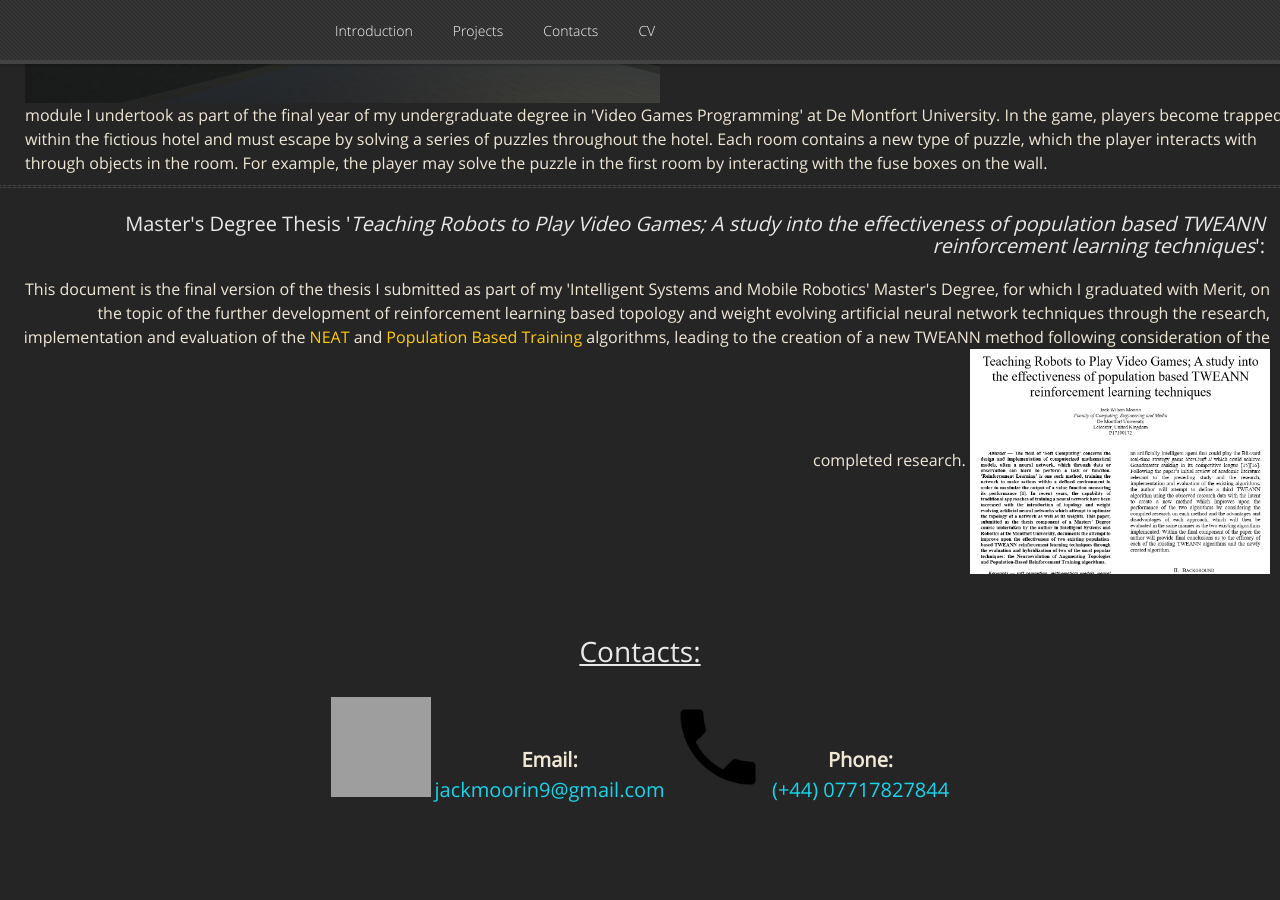
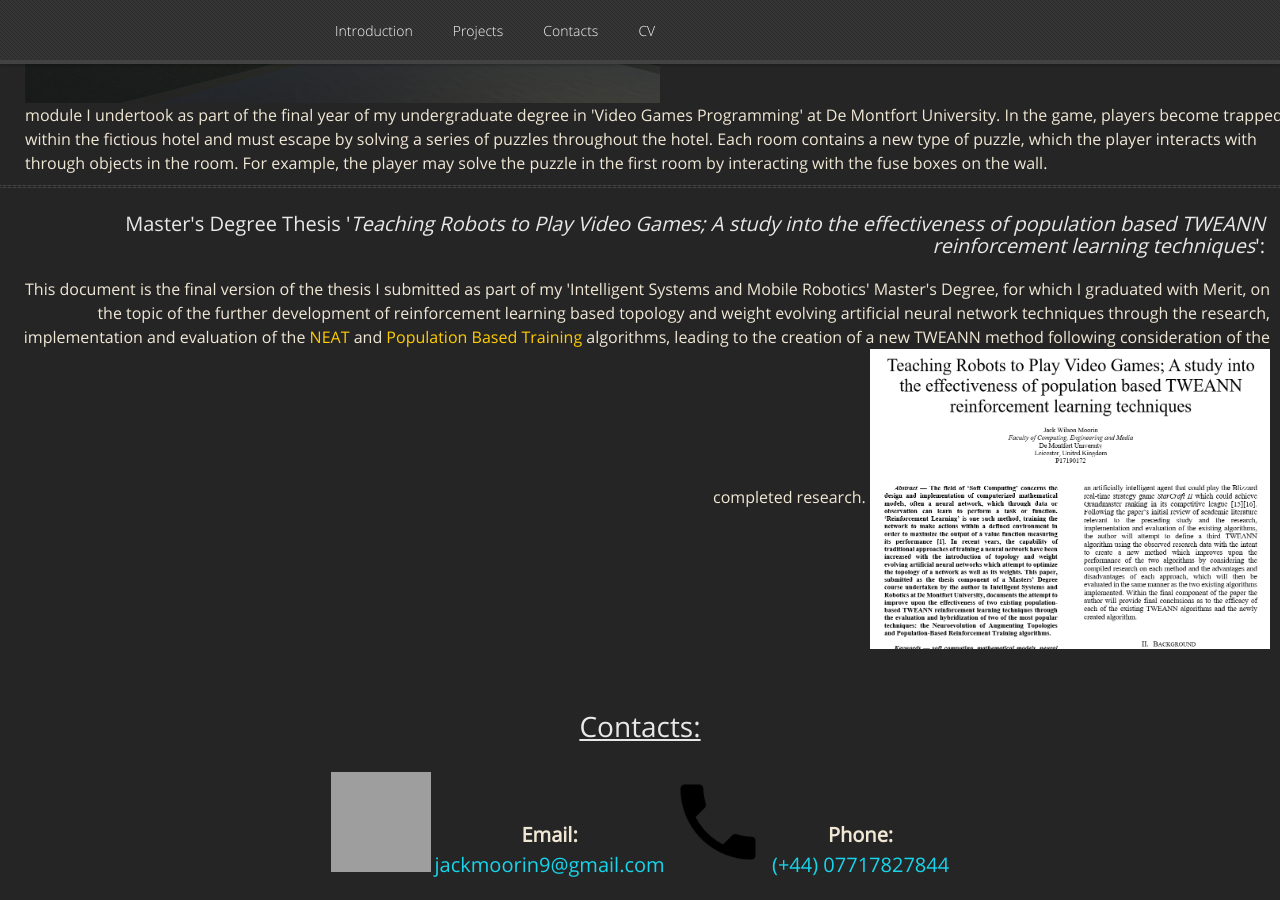
Before and after one commit to GamesProgrammingGrad2021/GamesProgrammingGrad2021.github.io, a Jekyll site: the page built from index.md, in a window 1280 px wide and 900 px high, scrolled down 1486 px. Built offline with Jekyll 4.4.1, drawn with Linux system fonts in a browser that asks for light colours; nearby versions of some CDN libraries; our own code applies the rules of GitHub Pages for plain Markdown files; before the commit the page ends 2311 px from its top, so only the background shows below that; grey boxes are pictures that could not be loaded.

Commit message:
Update default.html

```diff
--- a/_layouts/default.html
+++ b/_layouts/default.html
@@ -143,7 +143,7 @@
 				<a href="https://en.wikipedia.org/wiki/Neuroevolution_of_augmenting_topologies">NEAT</a> and
 				<a href="https://deepmind.com/blog/article/population-based-training-neural-networks">Population Based Training</a> algorithms,
 				leading to the creation of a new TWEANN method following consideration of the completed research.
-				<a href="TRTPVG A Study into Population Based TWEANN Reinforcement Learning Techniques.docx"><img src="Thesis_Thumbnail.png" alt="Thesis_Thumbnail" style="height: 225px; width: 300px; vertical-align: middle;"></a>
+				<a href="TRTPVG A Study into Population Based TWEANN Reinforcement Learning Techniques.docx"><img src="Thesis_Thumbnail.png" alt="Thesis_Thumbnail" style="height: 300px; width: 400px; vertical-align: middle;"></a>
 				</div>
 			</div>
 		</div>
```
